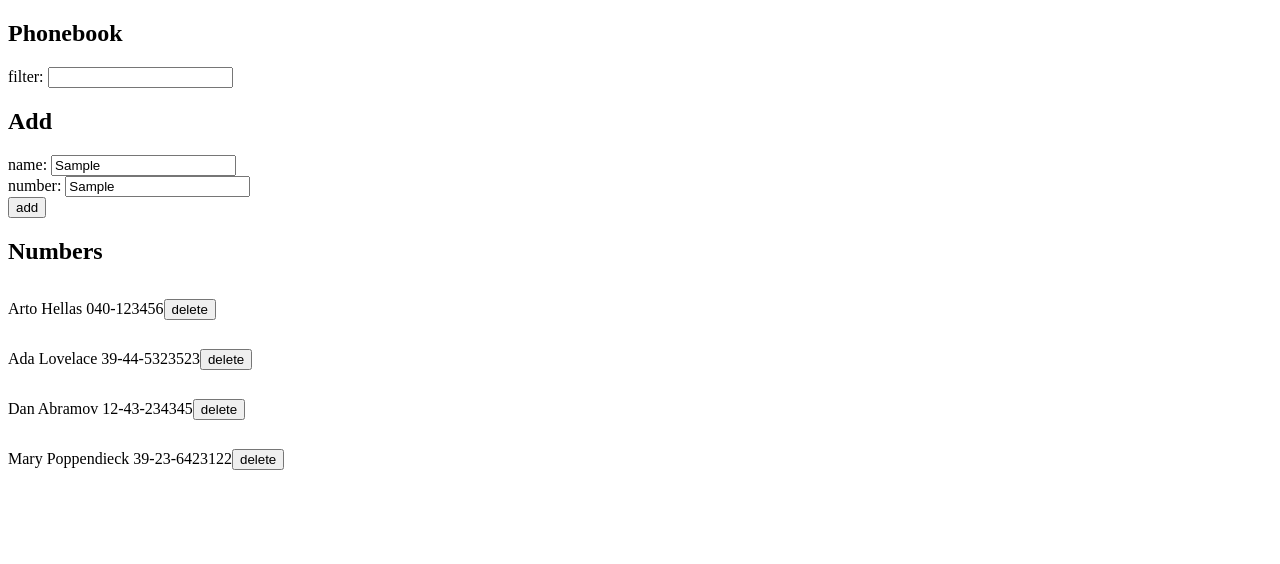
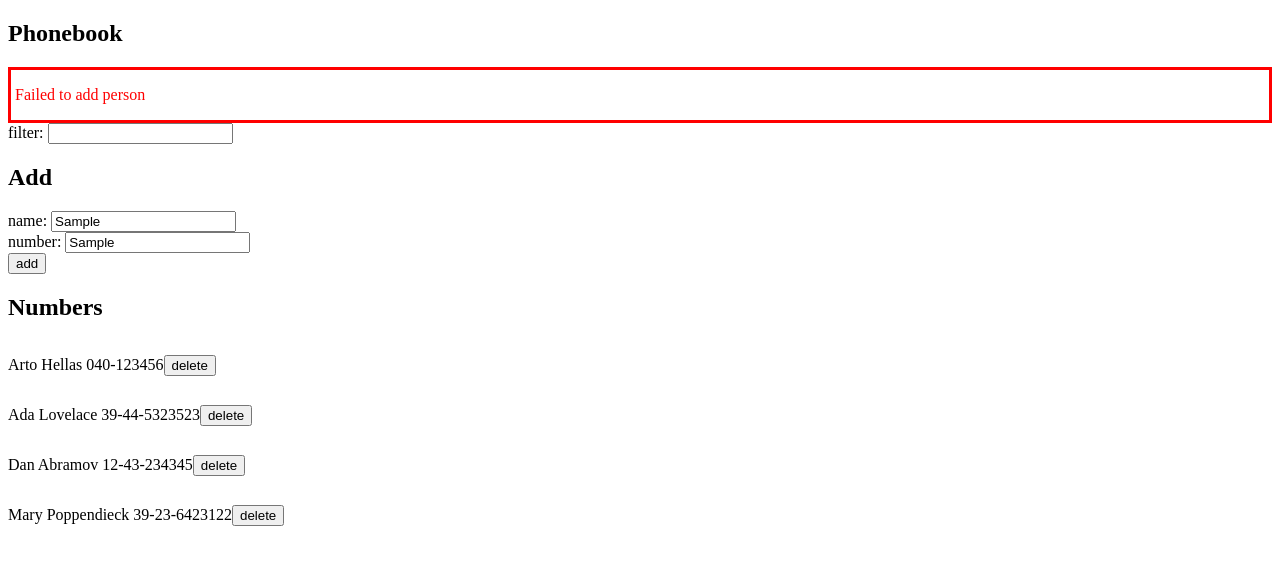
Before and after one commit to tyler1588/FSO, a React (Create React App) app in the folder part2/phonebook/: page / in a window 1280 px wide. Both pictures are taken after typing "Sample", "Sample" into the empty fields and a click on the button "add". Shown: the top 564 px of the page. Built offline with nearby package versions, Linux system fonts and the light colour scheme; no server answers; data requests are answered from the project's data file.

Commit message:
complete 2.17

```diff
--- a/part2/phonebook/src/App.js
+++ b/part2/phonebook/src/App.js
@@ -3,12 +3,14 @@ import Filter from './components/Filter'
 import Form from './components/Form'
 import Display from './components/Display'
 import personService from './services/persons'
+import Notification from './components/Notification'
 
 const App = () => {
   const [persons, setPersons] = useState([])
   const [newName, setNewName] = useState('')
   const [newNumber, setNewNumber] = useState('')
   const [filterValue, setFilterValue] = useState('')
+  const [notification, setNotification] = useState({message: null, color: null})
 
   useEffect(() => {
     personService
@@ -18,7 +20,10 @@ const App = () => {
       })
       .catch(response => {
         console.log(response)
-        alert("failed to get people")
+        setNotification({message: "failed to get people", color: "red"})
+        setTimeout(() => {
+          setNotification({message: null, color: null})
+        }, 5000)
       })
   }, [])
 
@@ -43,10 +48,16 @@ const App = () => {
       .deletePerson(id)
       .then(response => {
         setPersons(persons.filter(person => person.id !== id))
+        setNotification({message: `Deleted ${name}`, color: "green"})
+        setTimeout(() => {
+          setNotification({message: null, color: null})
+        }, 5000)
       })
       .catch(response => {
-        console.log(response)
-        alert("failed to delete")
+        setNotification({message: `Failed to delete ${name}`, color: "red"})
+        setTimeout(() => {
+          setNotification({message: null, color: null})
+        }, 5000)
       })
     }
   }
@@ -61,12 +72,19 @@ const App = () => {
           .updatePerson(personToUpdate.id, personObject)
           .then(response => {
             setPersons(persons.map(person => person.id !== personToUpdate.id ? person : response.data))
+            setNotification({message: `Updated ${newName}'s number`, color: "green"})
+            setTimeout(() => {
+              setNotification({message: null, color: null})
+            }, 5000)
             setNewName('')
             setNewNumber('')
           })
           .catch(response => {
-            alert("Error updating person")
-            console.log(response)
+            setNotification({message: `Information for ${newName} has already been removed from the server`, color: "red"})
+            setTimeout(() => {
+              setNotification({message: null, color: null})
+            }, 5000)
+            setPersons(persons.filter(person => person.id !== personToUpdate.id))
           })
       }
     } else {
@@ -77,12 +95,18 @@ const App = () => {
       personService.create(personObject)
       .then(response => {
         setPersons(persons.concat(response.data))
+        setNotification({message: `Added ${newName}`, color: "green"})
+        setTimeout(() => {
+          setNotification({message: null, color: null})
+        }, 5000)
         setNewName('')
         setNewNumber('')
       })
       .catch(response => {
-        alert("Error adding person")
-        console.log(response)
+        setNotification({message: `Failed to add person`, color: "red"})
+        setTimeout(() => {
+          setNotification({message: null, color: null})
+        }, 5000)
       })
     }
   }
@@ -90,6 +114,7 @@ const App = () => {
   return (
     <div>
       <h2>Phonebook</h2>
+      <Notification notification={notification}/>
       <Filter updateFilter={updateFilter} filterValue={filterValue}/>
       <h2>Add</h2>
       <Form updateName={updateName}
--- /dev/null
+++ b/part2/phonebook/src/components/Notification.js
@@ -0,0 +1,18 @@
+const Notification = ({notification}) => {
+    const notificationStyle = {
+        color: notification.color,
+        border: "solid",
+        paddingLeft: 4,
+        fontSize: 16
+      }
+    if (notification.message === null){
+        return null
+    }
+    return (
+        <div style={notificationStyle}>
+            <p>{notification.message}</p>
+        </div>
+    )
+}
+
+export default Notification
```
